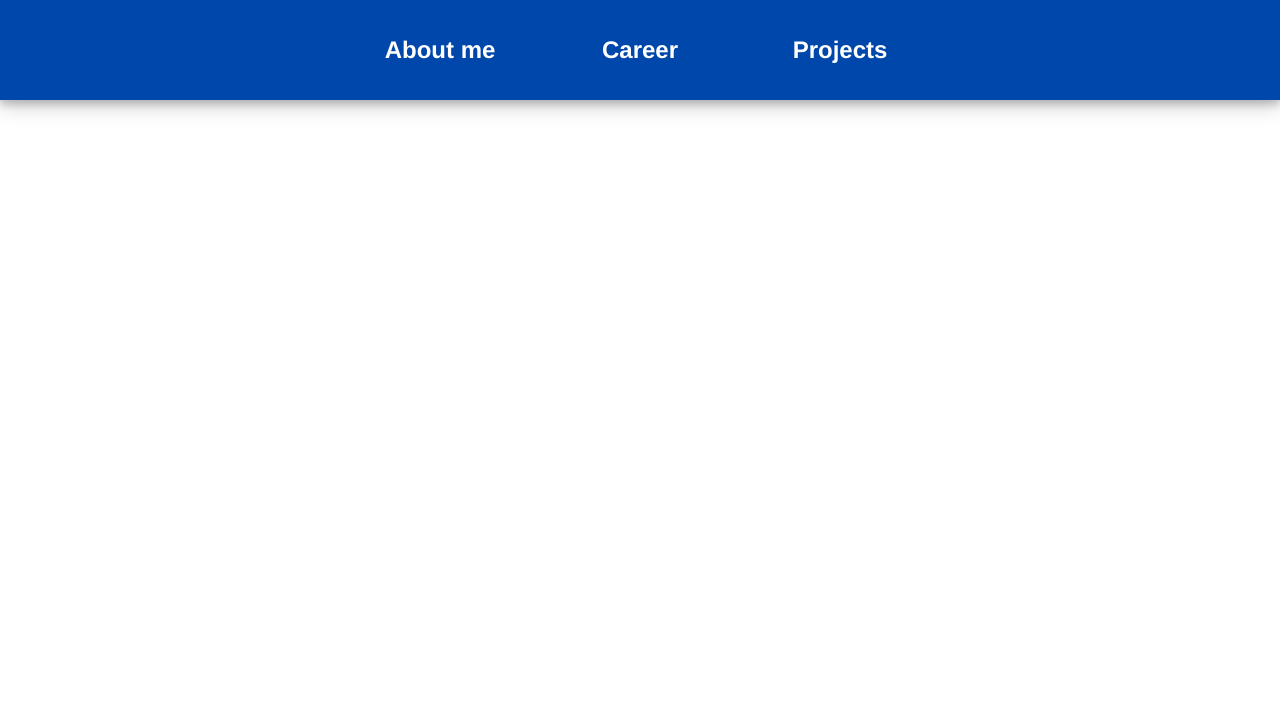
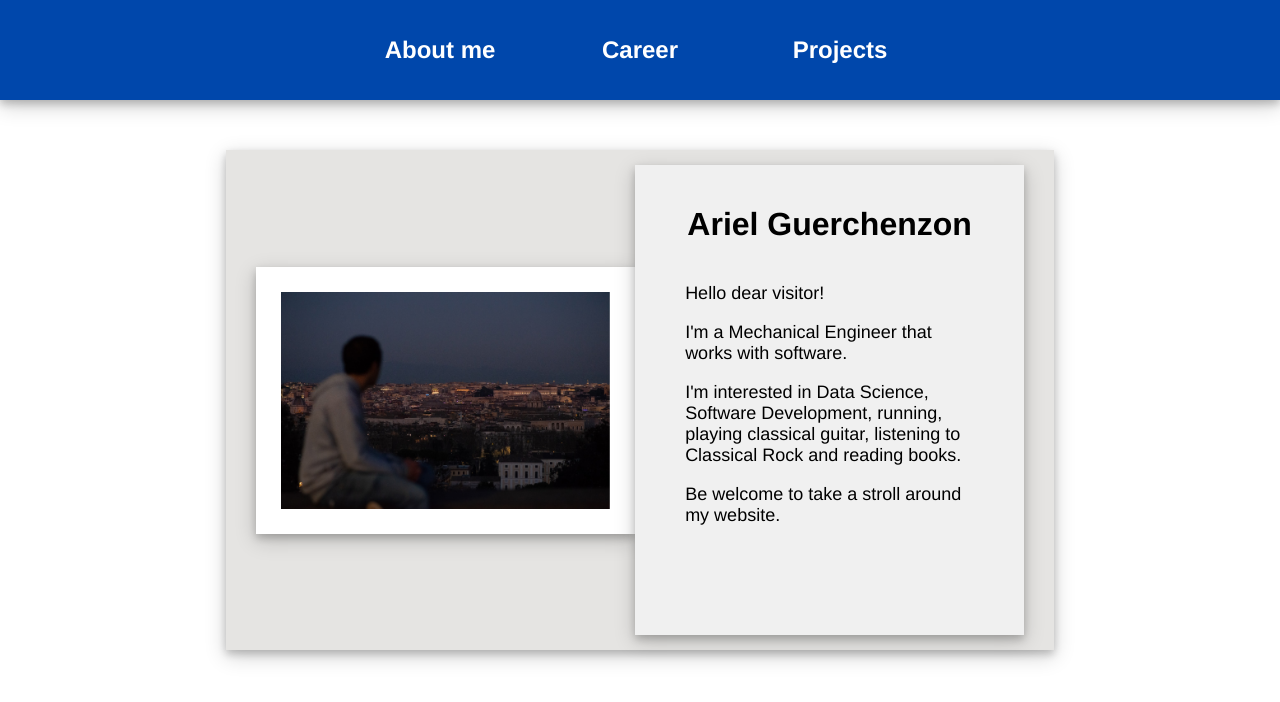
Before and after one commit to guerchen/my-site, a React (Create React App) app: page / in a window 1280 px wide. Shown: the top 702 px of the page. Built offline with nearby package versions, Linux system fonts and the light colour scheme.

Commit message:
New tweaks to about page

```diff
--- a/src/App.js
+++ b/src/App.js
@@ -3,6 +3,7 @@ import NavigationBar from './components/navigation';
 import { About } from './pages/about';
 import { Career } from './pages/career';
 import { Projects } from './pages/projects';
+import { NotFound } from './pages/notfound';
 import './App.css';
 import {
   BrowserRouter as Router,
@@ -18,11 +19,13 @@ function App() {
           <NavigationBar/>
         </header>
         <Routes>
-          <Route path="/about" element={<About />} />
+          <Route path="/" element={<About />} />
 
           <Route path="/career" element={<Career />} />
 
           <Route path="/projects" element={<Projects />} />
+
+          <Route path="*" element={<NotFound />} />
         </Routes>
       </Router>
     </div>
--- a/src/components/card.css
+++ b/src/components/card.css
@@ -1,7 +1,7 @@
 .Gray-card{
     background-color: #E5E4E2;
     height: 500px;
-    width: 900px;
+    width: 60%;
     box-shadow: 0 4px 8px 0 rgba(0, 0, 0, 0.2), 0 6px 20px 0 rgba(0, 0, 0, 0.19);
     margin: auto;
     display: flex;
@@ -13,10 +13,12 @@
 
 .Text-card {
     background-color: #f0f0f0;
-    height: 450px;
-    width: 400px;
+    height: 90%;
+    width: 40%;
     float: right;
     box-shadow: 0 4px 8px 0 rgba(0, 0, 0, 0.2), 0 6px 20px 0 rgba(0, 0, 0, 0.19);
+    padding: 0px 50px;
+    padding-top: 20px;
 }
 
 .Picture-frame{
@@ -36,6 +38,17 @@
     margin: auto;
 }
 
-h1 {
+.MyName {
     font-weight: bolder;
+    font-family: 'helvetica';
 }
+
+.ShortDescr {
+    float: left;
+    text-align: left;
+}
+
+p {
+    font-family: 'helvetica';
+    font-size: large;
+}
--- a/src/components/card.js
+++ b/src/components/card.js
@@ -9,7 +9,13 @@ function Card() {
                 <img src={mypic} className='Image'/>
             </div>
             <div className='Text-card'>
-                <h1> Ariel Guerchenzon </h1>
+            <h1 className='MyName'> Ariel Guerchenzon </h1>
+                <div className='ShortDescr'>
+                    <p> Hello dear visitor! </p>
+                    <p> I'm a Mechanical Engineer that works with software. </p>
+                    <p> I'm interested in Data Science, Software Development, running, playing classical guitar, listening to Classical Rock and reading books. </p>
+                    <p> Be welcome to take a stroll around my website.</p>
+                </div>
             </div>
         </div>
     );
--- a/src/components/navigation.js
+++ b/src/components/navigation.js
@@ -11,7 +11,7 @@ import {
 function NavigationBar() {
     return (
         <div className='TopBar'>
-            <Link to="/about">
+            <Link to="/">
                 <button className='Buttons'>
                     About me
                 </button>
--- /dev/null
+++ b/src/pages/notfound.css
@@ -0,0 +1,4 @@
+.NotFoundDiv{
+    margin: auto;
+    padding: 100px;
+}
--- /dev/null
+++ b/src/pages/notfound.js
@@ -0,0 +1,16 @@
+import React from 'react';
+import './notfound.css';
+
+function NotFound() {
+
+    return (
+        <div className='NotFoundDiv'>
+            <div>
+                <h1> Not all who wander are lost! </h1>
+                <h3> But seriously, you weren't supposed to be here.</h3>
+            </div>
+        </div>
+    );
+  }
+
+export { NotFound };
```
